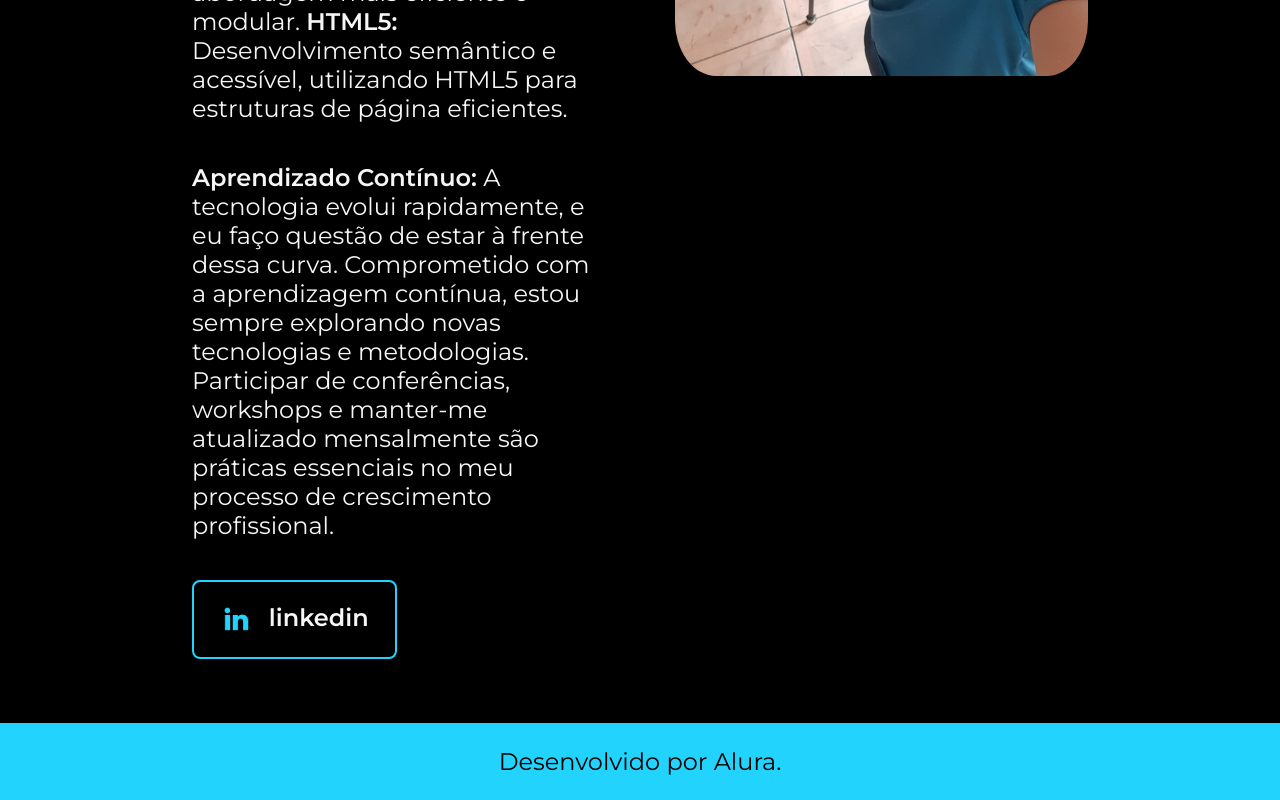
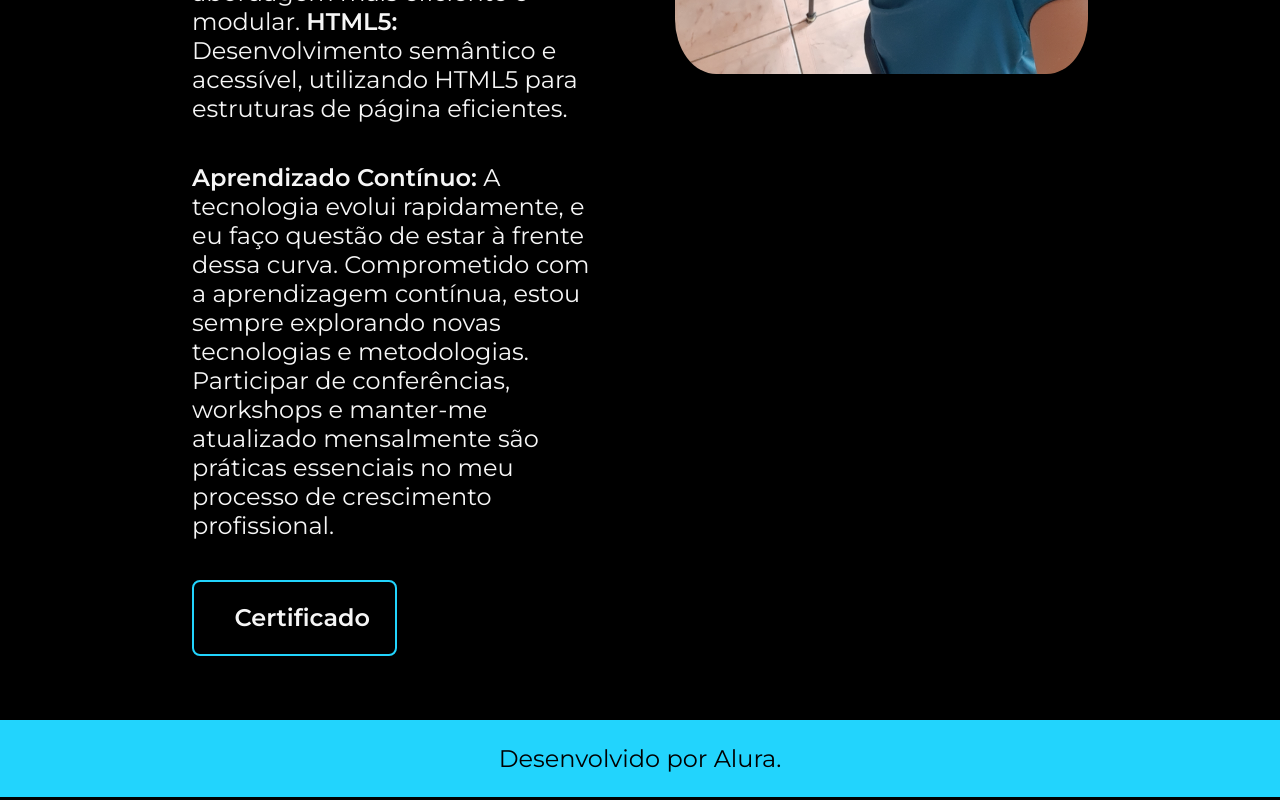
Before and after one commit to DevProgamJRocha/portifolio, a plain HTML site: page about.html in a window 1280 px wide. Shown: the part 1176-1976 px from the top of the page. Drawn offline with nearby package versions, Linux system fonts and the light colour scheme.

Commit message:
Add files via upload

```diff
--- a/about.html
+++ b/about.html
@@ -55,9 +55,9 @@
                atualizado mensalmente são práticas essenciais no meu processo de crescimento profissional.
 
                </p>
-               <a class="apresentacao__links__navegacao" href="linkedin.com/in/jonathan-rocha-b526302b0">
-                <img src="./assets/linkedin.png">
-                linkedin
+               <a class="apresentacao__links__navegacao" href="certificado.html">
+                <img src="">
+                Certificado
             </a>
 
         </section>
```
